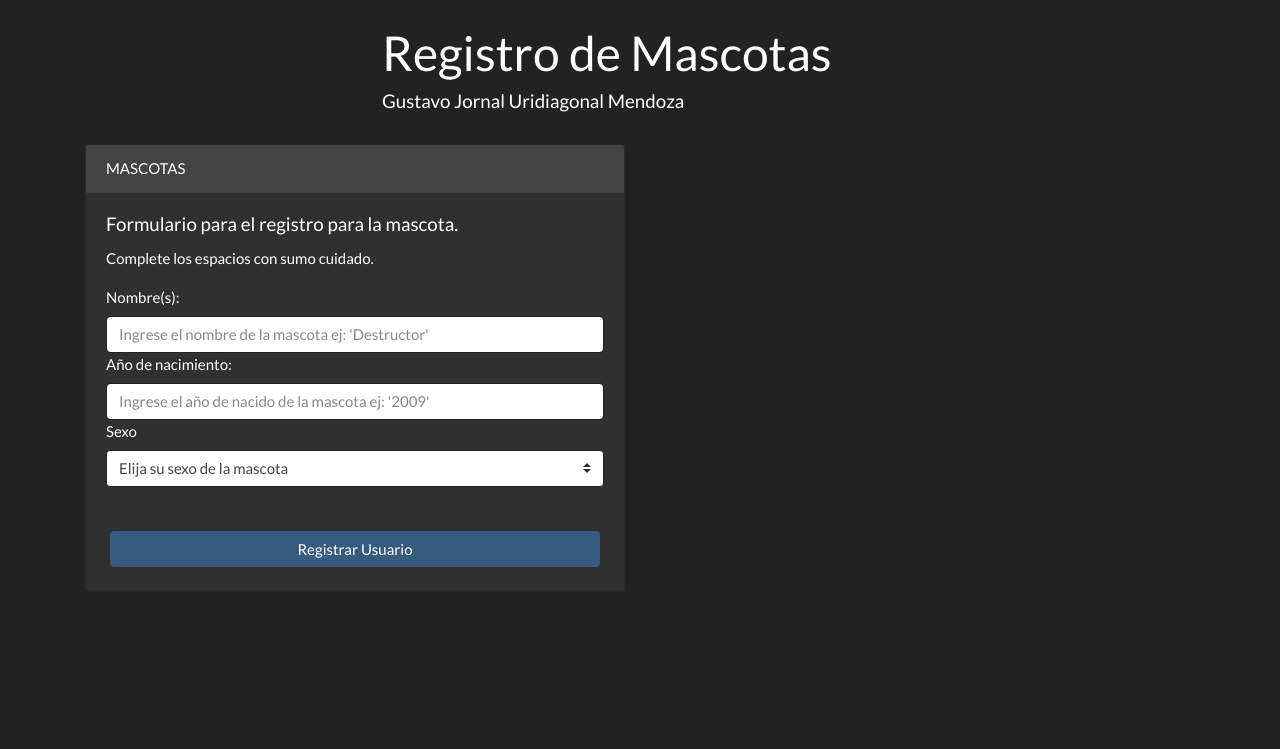
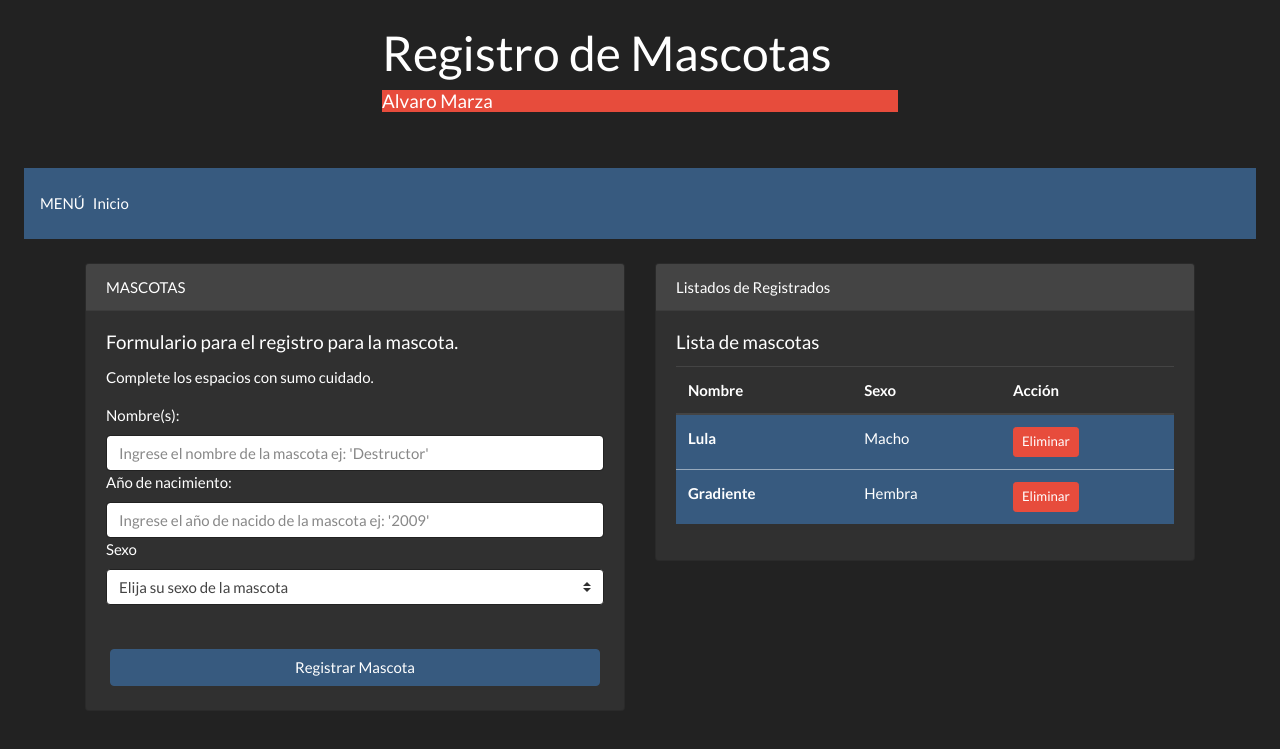
Before and after one commit to alvaro16589/paginaSqlitepipenvRegistroDePersonal, a Flask app: page /mascota/3 in a window 1280 px wide. Shown: the top 749 px of the page. Run offline with Flask 2, Linux system fonts and the light colour scheme; data comes from the database, SQL or seed files in the repository; some libraries are stand-ins or nearby versions.

Commit message:
corrigiendo

```diff
--- a/app.py
+++ b/app.py
@@ -18,7 +18,7 @@ class tbmascota(db.Model):
     nombre = db.Column(db.String(20))
     anio = db.Column(db.Integer)
     sexo = db.Column(db.String(5))
-    idpropietario = db.Column(db.Integer,foreign_key=tbpropietario.idpropietario)
+    idprop = db.Column(db.Integer)
 
 @app.route('/')
 def principal():
@@ -32,11 +32,38 @@ def crearpropietario():
     db.session.commit()#pone fin a la sesion de ingreso de datos
     return redirect(url_for('principal'))##redirecciona a una url que queramos en este caso home
 
+
+
+@app.route('/borrarprop/<idprop>')
+def borrarprop(idprop):
+    propie = tbpropietario.query.filter_by(idpropietario=int(idprop)).first()
+    masc = tbmascota.query.filter_by(idprop=int(idprop))
+    db.session.delete(propie)
+    for i in masc:
+        db.session.delete(i)
+    db.session.commit()
+    return redirect(url_for('principal'))
+
+@app.route('/crearmasc/<idpropi>',methods = ['POST'])
+def crearmascota(idpropi):
+    masco = tbmascota(nombre = request.form['nombmas'],anio = request.form['aniomas'],sexo = request.form['sxomas'],idprop =int(idpropi) )
+    db.session.add(masco)
+    db.session.commit()
+    return redirect(url_for('verMascotas',idprop=int(idpropi)))
+
+@app.route('/borrarmasc/<idmasc> <idpropi>')
+def borrarmasco(idmasc,idpropi):
+    masc = tbmascota.query.filter_by(idmascota=int(idmasc)).first()
+    db.session.delete(masc)
+    db.session.commit()
+    return redirect(url_for('verMascotas',idprop=int(idpropi)))
+
 @app.route('/mascota/<idprop>')#direccionando a la pagina para ver las mascotas
-def verMacotas(idprop):
+def verMascotas(idprop):
     propie = tbpropietario.query.filter_by(idpropietario=int(idprop)).first()
+    revmascota = tbmascota.query.all()
     db.session.commit()
-    return render_template('mascotas.html',propietario=propie)
+    return render_template('mascotas.html',propietario=propie,qrymascota=revmascota)
 
 if __name__=='__main__':
     app.run(debug= True)#para que el servidor se inicie cada vez que exista un cambio en el archivo app.py ///codigo inicial
--- a/templates/index.html
+++ b/templates/index.html
@@ -77,11 +77,11 @@
                                                 {%endif%}
                                             </td> -->
                                             <td >
-                                                <a href="" class="btn btn-sm btn-danger">Eliminar</a>
+                                                <a href="\borrarprop\{{user.idpropietario}}" class="btn btn-sm btn-outline-danger">Eliminar</a>
 
                                             </td>
                                             <td >
-                                                <a href="\mascota\{{user.idpropietario}}" class="btn btn-sm btn-danger">Mascotas</a>
+                                                <a href="\mascota\{{user.idpropietario}}" class="btn btn-sm btn-success">Mascotas</a>
                                             </td>
                                         </tr>
                                         {%endfor%}
--- a/templates/mascotas.html
+++ b/templates/mascotas.html
@@ -13,7 +13,7 @@
 
                     <div class="col-md-6">
                         <h1>Registro de Mascotas</h1>
-                        <h5>
+                        <h5 class="bg-danger">
                             {{propietario.nombre}}
                             {{propietario.apellido}}
                         </h5>
@@ -22,8 +22,28 @@
 
                 </div>
         </header>
+        <div class="bs-docs-section clearfix">
+            <div class="bs-component">
+                <nav class="navbar navbar-expand-lg navbar-dark bg-primary m-4">
+                        MENÚ
+                        <button class="navbar-toggler" type="button" data-toggle="collapse" data-target="#navbarColor01" aria-controls="navbarColor01" aria-expanded="true" aria-label="Toggle navigation">
+                        <span class="navbar-toggler-icon"></span>
+                        </button>
+
+                        <div class="collapse navbar-collapse" id="navbarColor01">
+                        <ul class="navbar-nav mr-auto">
+                            <li class="nav-item   active  ">
+                            <a class="nav-link" href="/"> Inicio <span class="sr-only">(current)</span></a>
+                            </li>
+
+                        </ul>
+
+                        </div>
+                </nav>
+            </div>
+        </div>
         <div class="container">
-            <form class="form-group" action="/crearmascota" method="POST">
+            <form class="form-group" action="/crearmasc/{{propietario.idpropietario}}" method="POST">
                 <div class="row">
                     <div class="col-auto col-sm-9 col-md-6">
                         <div class="card">
@@ -33,6 +53,8 @@
                             <div class="card-body">
                                 <h5 class="card-title">Formulario para el registro para la mascota.</h5>
                                 <p class="card-text">Complete los espacios con sumo cuidado.</p>
+
+
                                 <label for="nombmas">Nombre(s): </label>
                                 <input id="nombmas" class="form-control" type="text" name="nombmas" placeholder="Ingrese el nombre de la mascota ej: 'Destructor'">
                                 <label for="aniomas">Año de nacimiento: </label>
@@ -44,7 +66,46 @@
                                     <option value="H">Hembra</option>
                                 </select>
                             </div>
-                            <button type="submit" class="btn btn-primary m-4" >Registrar Usuario</submit>
+                            <button type="submit" class="btn btn-primary m-4" >Registrar Mascota</submit>
+                        </div>
+                    </div>
+                    <div class="col-9 col-sm-9 col-md-6">
+                        <div class="card bg-secundary">
+                            <div class="card-header">
+                                    Listados de Registrados
+                            </div>
+                            <div class="card-body">
+                                <h5 class="card-title">Lista de mascotas</h5>
+                                <table class="table table-hover">
+                                    <thead >
+                                        <tr >
+                                            <th scope="col" >Nombre</th>
+                                            <th scope="col" >Sexo</th>
+                                            <th scope="col" >Acción</th>
+
+                                        </tr>
+                                        <tbody  >
+                                            {%for masc in qrymascota%}
+                                                {%if masc.idprop == propietario.idpropietario%}
+                                            <tr class="table-primary" >
+                                                <th scope="row" >{{masc.nombre}}</th>
+                                                <td>{%if masc.sexo=='M'%}
+                                                        Macho
+                                                    {%else%}
+                                                        Hembra
+                                                    {%endif%}
+                                                </td>
+                                                <td >
+                                                    <a href="\borrarmasc\{{masc.idmascota}} {{propietario.idpropietario}}" class="btn btn-sm btn-danger">Eliminar</a>
+
+                                                </td>
+                                            </tr>
+                                                {%endif%}
+                                            {%endfor%}
+                                        </tbody>
+                                    </thead>
+                                </table>
+                            </div>
                         </div>
                     </div>
                 </div>
```
Also changed, not shown: database/Tienda.db.
